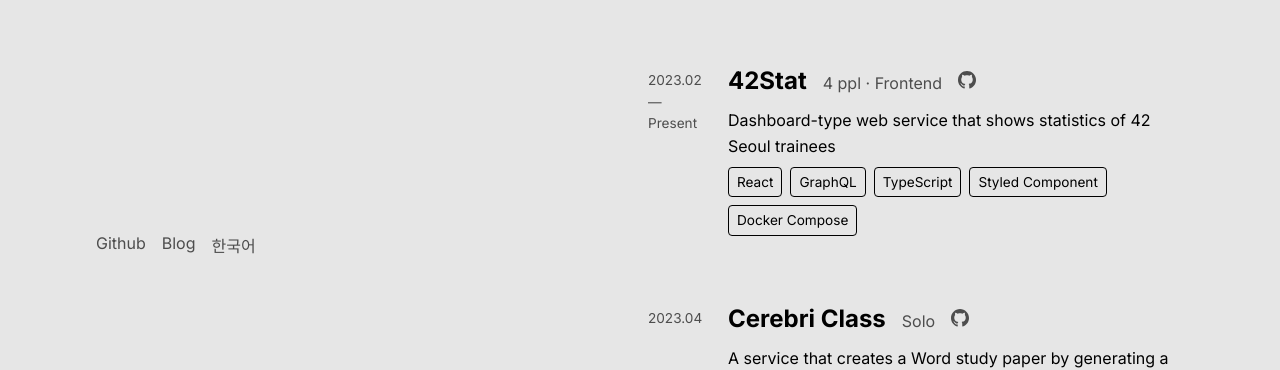
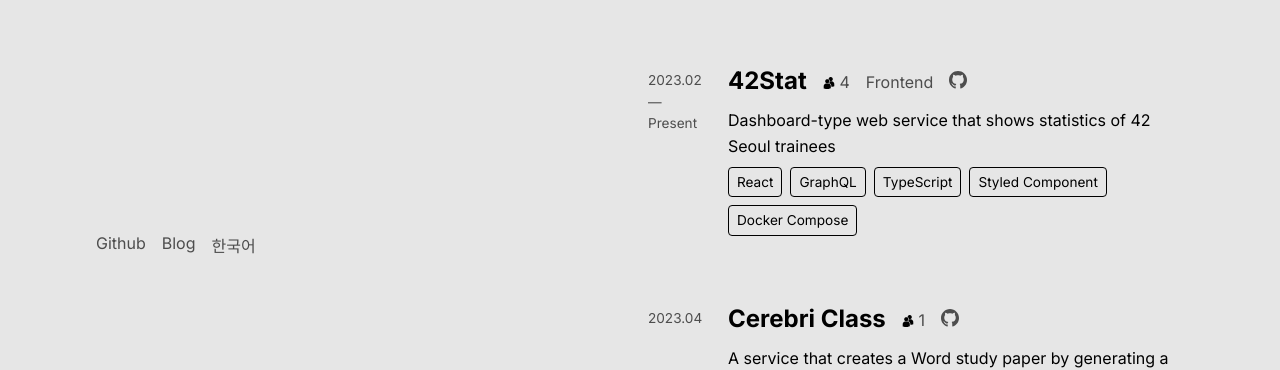
Before and after one commit to yoopark/yongjunpark.vercel.app-deprecated, a Next.js app: page /en in a window 1280 px wide. Shown: the part 431-801 px from the top of the page. Built offline with nearby package versions, Linux system fonts and the light colour scheme.

Commit message:
💄  feat: 명/ppl -> 사람 svg

```diff
--- a/app/[locale]/page.module.css
+++ b/app/[locale]/page.module.css
@@ -171,6 +171,11 @@
   }
 }
 
+.project__info {
+  display: flex;
+  gap: 1rem;
+}
+
 .project h3,
 .education h3 {
   font-size: 1.5rem;
--- a/app/[locale]/page.tsx
+++ b/app/[locale]/page.tsx
@@ -1,6 +1,7 @@
 import { useLocale, useTranslations } from 'next-intl';
 import Link from 'next/link';
 import { GithubLink } from '../components/GithubLink';
+import { TeamLabel } from '../components/TeamLabel';
 import { Typed } from '../components/Typed';
 import styles from './page.module.css';
 
@@ -85,8 +86,8 @@ export default function Home() {
               <div className={styles.project__main}>
                 <div className={styles.project__title}>
                   <h3>{t('Projects.42Stat.title')}</h3>
-                  <p>
-                    {t('Projects.42Stat.team-composition')}&nbsp;·&nbsp;
+                  <p className={styles.project__info}>
+                    <TeamLabel count={4} />
                     {t('Projects.42Stat.role')}
                   </p>
                   <GithubLink to="https://github.com/42Statistics/42Stat-Frontend" />
@@ -108,7 +109,7 @@ export default function Home() {
               <div className={styles.project__main}>
                 <div className={styles.project__title}>
                   <h3>{t('Projects.CerebriClass.title')}</h3>
-                  <p>{t('Projects.CerebriClass.team-composition')}</p>
+                  <TeamLabel count={1} />
                   <GithubLink to="https://github.com/storyboard-lab/cerebri-class" />
                 </div>
                 <p className={styles.project__highlight}>
@@ -133,8 +134,8 @@ export default function Home() {
               <div className={styles.project__main}>
                 <div className={styles.project__title}>
                   <h3>{t('Projects.LastPong.title')}</h3>
-                  <p>
-                    {t('Projects.LastPong.team-composition')}&nbsp;·&nbsp;
+                  <p className={styles.project__info}>
+                    <TeamLabel count={4} />
                     {t('Projects.LastPong.role')}
                   </p>
                   <GithubLink to="https://github.com/lev-Zero/lastpong" />
@@ -157,8 +158,8 @@ export default function Home() {
               <div className={styles.project__main}>
                 <div className={styles.project__title}>
                   <h3>{t('Projects.Miliroutine.title')}</h3>
-                  <p>
-                    {t('Projects.Miliroutine.team-composition')}&nbsp;·&nbsp;
+                  <p className={styles.project__info}>
+                    <TeamLabel count={5} />
                     {t('Projects.Miliroutine.role')}
                   </p>
                   <GithubLink to="https://github.com/osamhack2022-v2/WEB_AI_MILIROUTINE_MILIROUTINE" />
--- /dev/null
+++ b/app/components/PeopleSvg.tsx
@@ -0,0 +1,51 @@
+import { SVGProps } from 'react';
+
+export const PeopleSvg = (props: SVGProps<SVGSVGElement>) => {
+  return (
+    <svg
+      version="1.0"
+      xmlns="http://www.w3.org/2000/svg"
+      width="1129.000000pt"
+      height="1280.000000pt"
+      viewBox="0 0 1129.000000 1280.000000"
+      preserveAspectRatio="xMidYMid meet"
+      {...props}
+    >
+      <g
+        transform="translate(0.000000,1280.000000) scale(0.100000,-0.100000)"
+        fill="#000000"
+        stroke="none"
+      >
+        <path
+          d="M7305 12790 c-607 -70 -1153 -365 -1531 -830 -201 -247 -361 -571
+ -433 -880 -25 -108 -48 -267 -55 -395 l-7 -100 79 -52 c264 -172 566 -475 751
+ -753 240 -359 369 -698 444 -1168 l12 -74 70 -30 c736 -313 1568 -210 2214
+ 275 397 298 691 742 816 1231 79 312 88 678 24 996 -151 743 -672 1361 -1384
+ 1640 -130 50 -292 94 -450 121 -138 23 -426 33 -550 19z"
+        />
+        <path
+          d="M3595 10489 c-331 -32 -675 -148 -966 -329 -543 -337 -915 -895
+ -1024 -1540 -22 -130 -31 -438 -16 -581 56 -538 297 -1028 687 -1398 644 -610
+ 1587 -781 2408 -437 420 176 788 493 1036 891 204 328 330 773 330 1164 0 864
+ -501 1654 -1283 2026 -356 169 -772 242 -1172 204z"
+        />
+        <path
+          d="M6560 8138 c0 -77 -30 -309 -55 -433 -100 -495 -351 -977 -695 -1338
+ l-100 -105 67 -22 c480 -157 939 -429 1297 -769 318 -302 527 -584 716 -966
+ 138 -280 227 -541 284 -835 50 -256 58 -365 63 -872 l5 -477 97 5 c774 41
+ 1429 143 2056 320 335 95 741 245 886 329 43 25 85 45 94 45 14 0 16 116 12
+ 1288 -3 1257 -3 1290 -24 1417 -85 515 -256 925 -555 1323 -113 152 -340 386
+ -478 496 -470 373 -997 580 -1593 626 -67 5 -562 10 -1099 10 l-978 0 0 -42z"
+        />
+        <path
+          d="M2680 5873 c-919 -58 -1751 -553 -2247 -1338 -204 -324 -336 -684
+ -406 -1110 -21 -127 -21 -159 -24 -1447 l-4 -1317 73 -21 c40 -12 163 -49 273
+ -82 1681 -501 3384 -669 4921 -483 869 105 1676 325 2226 606 l86 44 1 1258
+ c1 797 -3 1293 -9 1355 -35 330 -122 640 -259 927 -154 321 -335 571 -590 818
+ -401 386 -879 635 -1431 743 -243 48 -218 47 -1420 49 -624 1 -1160 0 -1190
+ -2z"
+        />
+      </g>
+    </svg>
+  );
+};
--- /dev/null
+++ b/app/components/TeamLabel.module.css
@@ -0,0 +1,8 @@
+.label {
+  display: flex;
+  align-items: center;
+  gap: 0.3rem;
+}
+
+.count {
+}
--- /dev/null
+++ b/app/components/TeamLabel.tsx
@@ -0,0 +1,15 @@
+import { PeopleSvg } from './PeopleSvg';
+import styles from './TeamLabel.module.css';
+
+type TeamLabelProps = {
+  count: number;
+};
+
+export const TeamLabel = ({ count }: TeamLabelProps) => {
+  return (
+    <div className={styles.label}>
+      <PeopleSvg width="12px" height="12px" />
+      <span className={styles.count}>{count}</span>
+    </div>
+  );
+};
--- a/messages/en.json
+++ b/messages/en.json
@@ -20,25 +20,21 @@
       "42Stat": {
         "title": "42Stat",
         "description": "Dashboard-type web service that shows statistics of 42 Seoul trainees",
-        "team-composition": "4 ppl",
         "role": "Frontend"
       },
       "CerebriClass": {
         "title": "Cerebri Class",
         "description": "A service that creates a Word study paper by generating a problem when you enter English words",
-        "team-composition": "Solo",
         "startup-mvp": "Developed simply by receiving an MVP production request from a startup"
       },
       "LastPong": {
         "title": "LastPong",
         "description": "SPA web service with Pong game, chat, and DM using socket.io",
-        "team-composition": "4 ppl",
         "role": "Fronend"
       },
       "Miliroutine": {
         "title": "Miliroutine",
         "description": "Routine participation and recommendation web services considering the characteristics of soldiers",
-        "team-composition": "5 ppl",
         "role": "Team Leader",
         "awards-winner": "2022 OSAM Military Hackathon Air Force Chief of Staff Award Winner",
         "article-review": "2022 OSAM Military Hackathon Review"
--- a/messages/ko.json
+++ b/messages/ko.json
@@ -20,25 +20,21 @@
       "42Stat": {
         "title": "42Stat",
         "description": "42서울 교육생의 통계를 보여주는 대시보드형 웹서비스",
-        "team-composition": "4인 팀",
         "role": "프론트엔드 개발"
       },
       "CerebriClass": {
         "title": "Cerebri Class",
         "description": "영단어를 입력하면 문제를 생성하여 Word 학습지를 제작해주는 서비스",
-        "team-composition": "1인 개발",
         "startup-mvp": "스타트업으로부터 MVP 제작 의뢰를 받아 간단히 개발"
       },
       "LastPong": {
         "title": "LastPong",
         "description": "Socket.io를 이용하여 게임, 채팅, DM을 구현한 SPA 웹서비스",
-        "team-composition": "4인 팀",
         "role": "프론트엔드 개발"
       },
       "Miliroutine": {
         "title": "밀리루틴",
         "description": "군인의 특성을 고려한 루틴 참여 및 추천 웹서비스",
-        "team-composition": "5인 팀",
         "role": "팀장",
         "awards-winner": "2022 OSAM 군장병 해커톤 공군참모총장상 수상",
         "article-review": "2022 OSAM 군장병 해커톤 후기"
```
